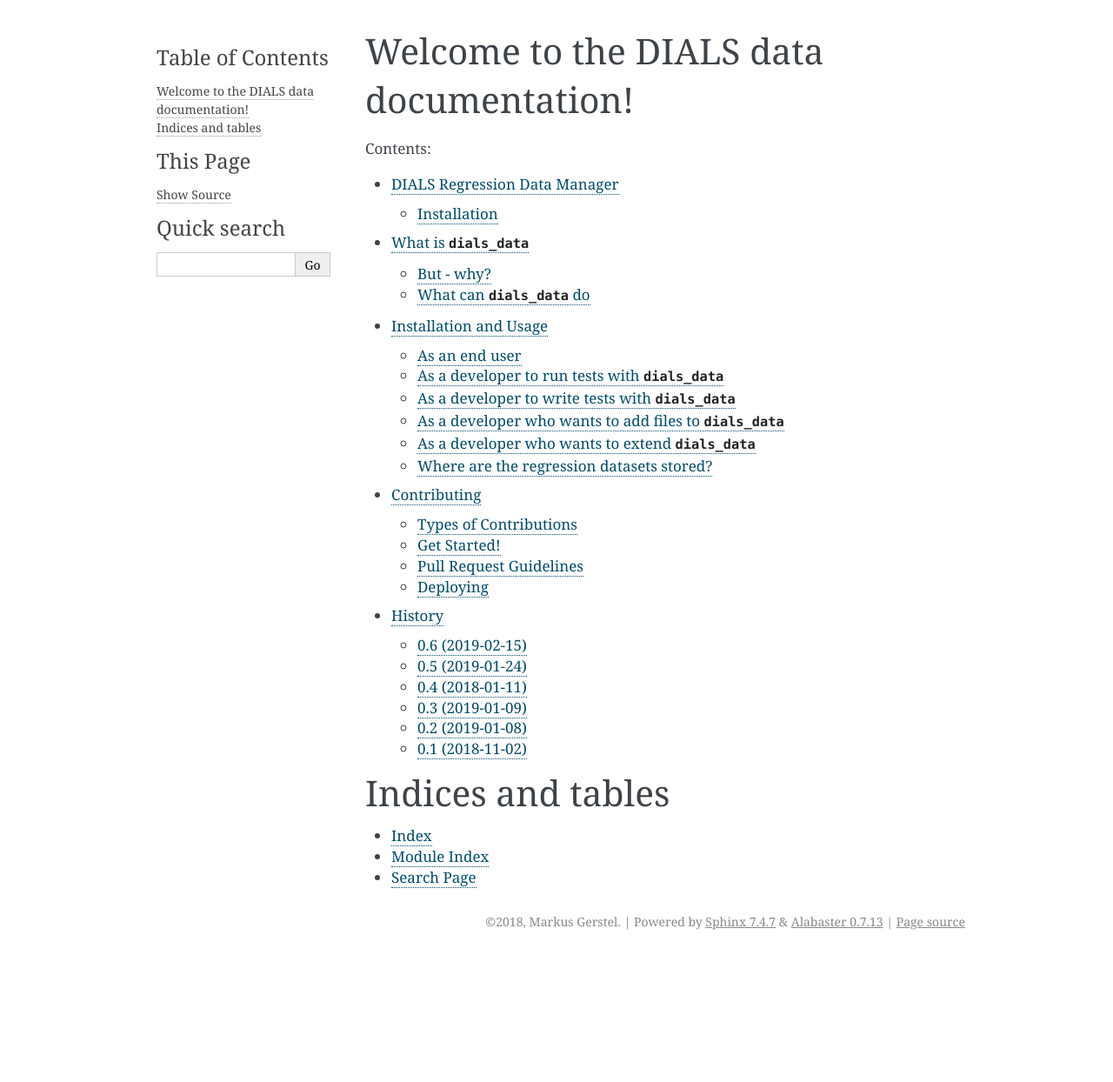
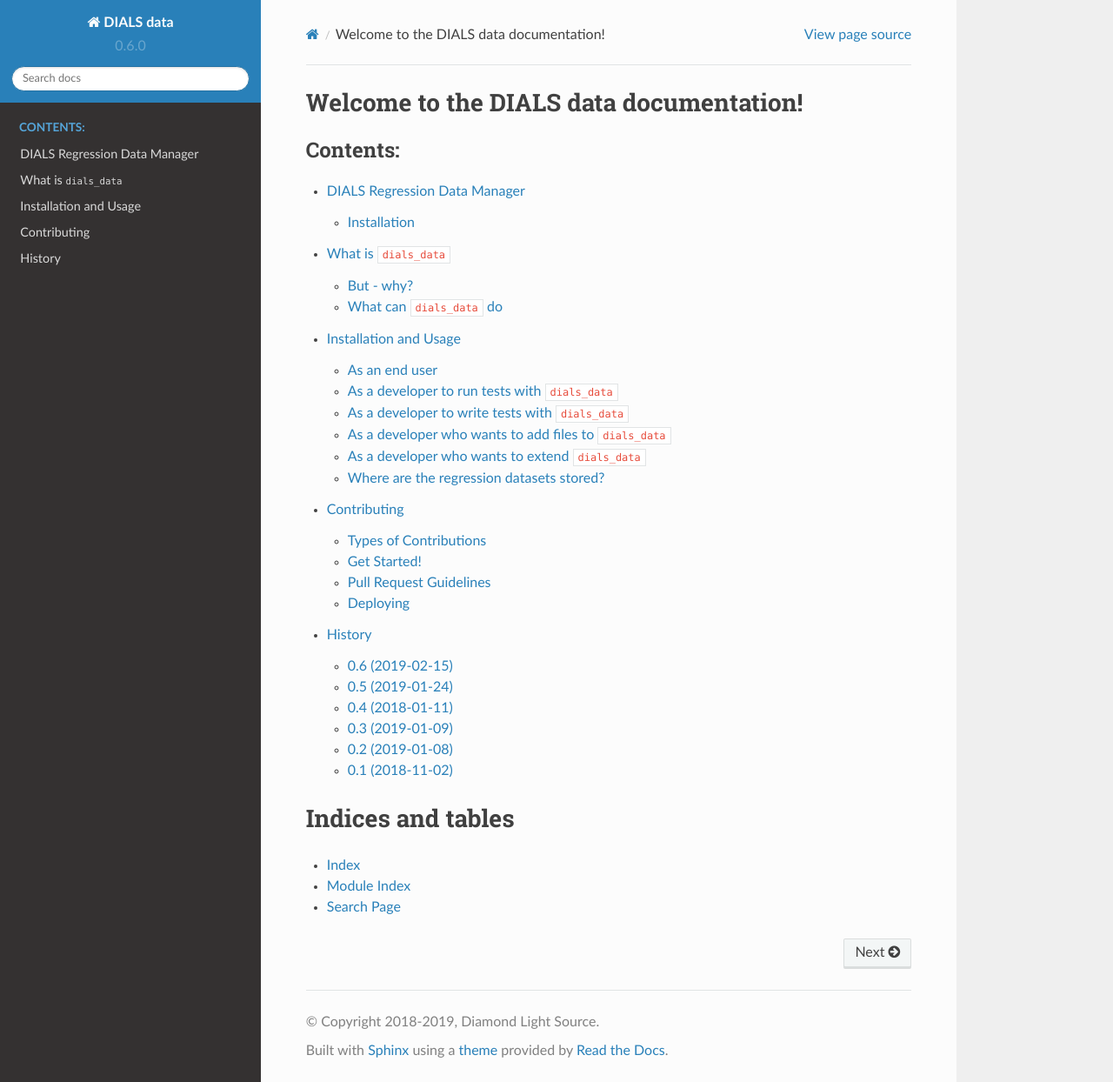
Before and after one commit to lgtm-migrator/data, a Sphinx documentation site: the page built from docs/index.rst, in a window 1280 px wide and 1244 px high. Shown: the whole window at 87% size. Built offline with Sphinx 7.4.7 and the Read the Docs theme 2.0.0, drawn with Linux system fonts in a browser that asks for light colours.

Commit message:
Update license year and documentation

```diff
--- a/docs/conf.py
+++ b/docs/conf.py
@@ -47,7 +47,7 @@
 
 # General information about the project.
 project = u"DIALS data"
-copyright = u"2018, Markus Gerstel"
+copyright = u"2018-2019, Diamond Light Source"
 author = u"Markus Gerstel"
 
 # The version info for the project you're documenting, acts as replacement
@@ -83,7 +83,7 @@
 # The theme to use for HTML and HTML Help pages.  See the documentation for
 # a list of builtin themes.
 #
-html_theme = "alabaster"
+html_theme = "sphinx_rtd_theme"
 
 # Theme options are theme-specific and customize the look and feel of a
 # theme further.  For a list of options available for each theme, see the
--- a/requirements_dev.txt
+++ b/requirements_dev.txt
@@ -7,6 +7,7 @@
 pyyaml==3.13
 six==1.12.0
 Sphinx==1.8.3
+sphinx_rtd_theme
 tox==3.7.0
 twine==1.13.0
 wheel==0.32.3
```
Also changed, not shown: 1 other file.
